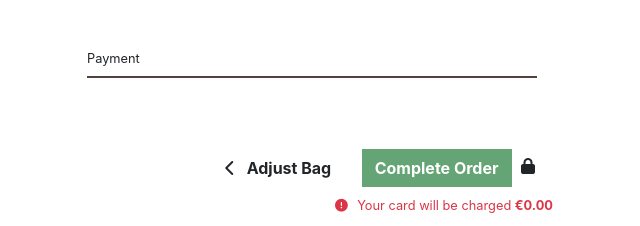
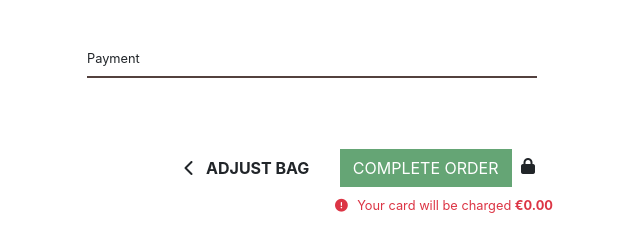
Before and after one commit to LaurePiechaczyk/project5-coffee-shop, a Django app: template templates/checkout/checkout.html in a window 1280 px wide. Shown: the part 890-1116 px from the top of the page, without its empty margins (72-712 px from the left). Run offline with Django 3.2, Linux system fonts and the light colour scheme; the template is opened without the code that fills it: values that come from a table or form of the project are taken from there, others are empty; parts of the project's set-up code (start-up, migrations or seed data) failed here and were passed over; some libraries are stand-ins or nearby versions.

Commit message:
adjust buttons in checkout to match the website

```diff
--- a/templates/checkout/checkout.html
+++ b/templates/checkout/checkout.html
@@ -117,14 +117,14 @@
                     </fieldset>
 
                     <div class="submit-button text-right mt-5 mb-2">
-						<a href="{% url 'view_bag' %}" class="btn btn-outline-black rounded-0">
+						<a href="{% url 'view_bag' %}" class="btn rounded-0">
 							<span class="icon">
 								<i class="fas fa-chevron-left"></i>
 							</span>
-							<span class="font-weight-bold">Adjust Bag</span>
+							<span class="font-weight-bold">ADJUST BAG</span>
 						</a>
 						<button id="submit-button" class="btn rounded-0">
-							<span class="font-weight-bold btn btn-green rounded-0">Complete Order</span>
+							<span class="btn btn-green rounded-0">COMPLETE ORDER</span>
 							<span class="icon">
 								<i class="fas fa-lock"></i>
 							</span>
--- a/templates/products/add_product.html
+++ b/templates/products/add_product.html
@@ -26,7 +26,7 @@
                     {% csrf_token %}
                     {{ form | crispy }}
                     <div class="text-right">
-                        <a class="btn btn-outline-black rounded-0" href="{% url 'products' %}">Cancel</a>
+                        <a class="btn rounded-0" href="{% url 'products' %}">Cancel</a>
                         <button class="btn btn-green rounded-0" type="submit">Add Product</button>
                     </div>
                 </form>
--- a/templates/products/product_detail.html
+++ b/templates/products/product_detail.html
@@ -81,7 +81,7 @@
                                 </div>
                             </div>
                             <div class="col-12">
-                                <a href="{% url 'products' %}" class="btn btn-outline-black rounded-0 mt-5">
+                                <a href="{% url 'products' %}" class="btn rounded-0 mt-5">
                                     <span class="icon">
                                         <i class="fas fa-chevron-left"></i>
                                     </span>
```
